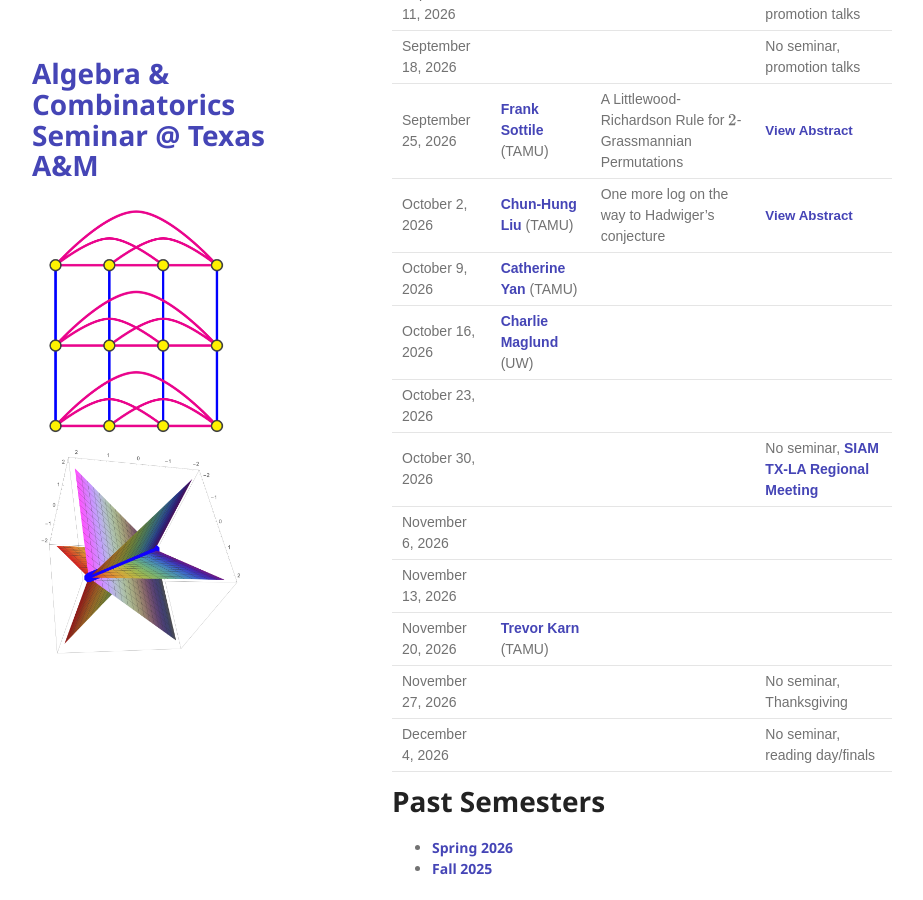
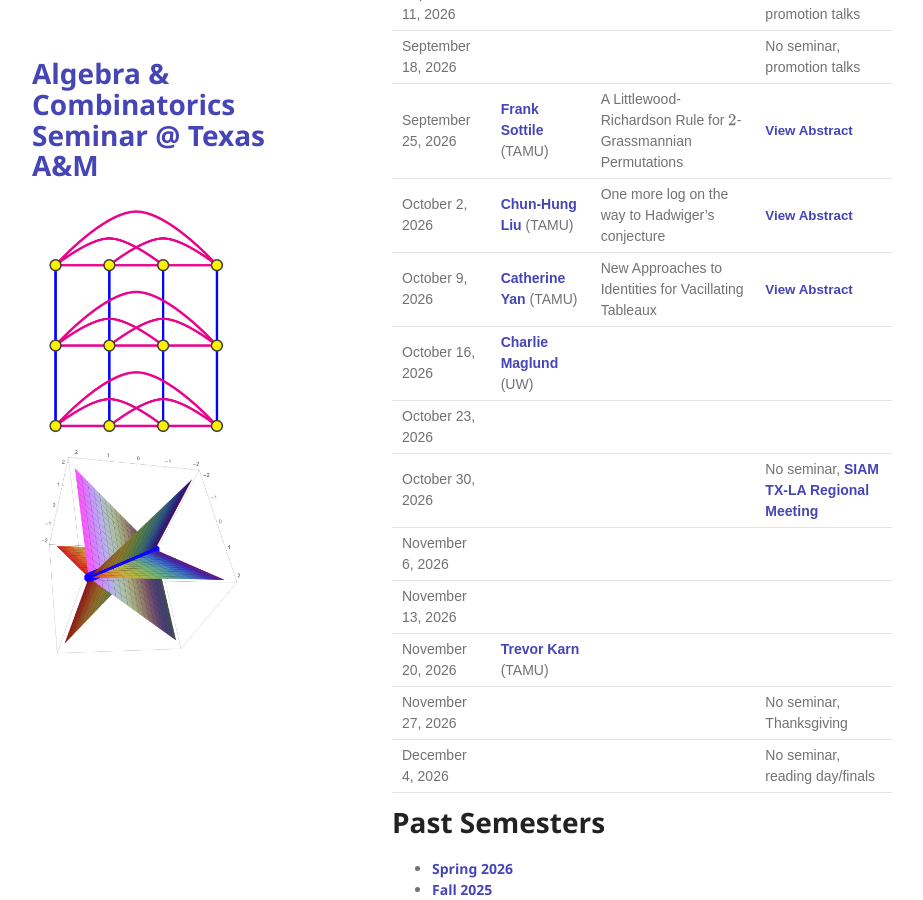
Before and after one commit to tamu-seminar/alg-comb, a Jekyll site: the page built from index.md, in a window 1280 px wide and 900 px high, scrolled down 358 px. Shown: the whole window, without its empty margins (178-1101 px from the left). Built offline with Jekyll 4.4.1, drawn with Linux system fonts in a browser that asks for light colours.

Commit message:
catherine yan

```diff
--- a/index.md
+++ b/index.md
@@ -29,7 +29,7 @@ The organizers are [Trevor Karn](https://trevorkarn.github.io/) and [Galen Dorpa
 | September 18, 2026|         |       | No seminar, promotion talks                      |
 | September 25, 2026|[Frank Sottile](https://franksottile.github.io/) (TAMU)| A Littlewood-Richardson Rule for $$2$$-Grassmannian Permutations      | <button type="button" class="abstract-link" onclick="showAbstract('sottile')">View Abstract</button>                               |
 | October 2, 2026   | [Chun-Hung Liu](https://people.tamu.edu/~chliu/) (TAMU)      | One more log on the way to Hadwiger's conjecture      |  <button type="button" class="abstract-link" onclick="showAbstract('chun-hung')">View Abstract</button>                                |
-| October 9, 2026   |[Catherine Yan](https://people.tamu.edu/~huafei-yan/) (TAMU)       |       |                                 |
+| October 9, 2026   |[Catherine Yan](https://people.tamu.edu/~huafei-yan/) (TAMU)       | New Approaches to Identities for Vacillating Tableaux      |    <button type="button" class="abstract-link" onclick="showAbstract('catherine')">View Abstract</button>                                |
 | October 16, 2026  |[Charlie Maglund](https://charlie.magland.org/) (UW)         |       |                                 |
 | October 23, 2026  |         |       |                                 |
 | October 30, 2026  |         |       | No seminar, [SIAM TX-LA Regional Meeting](https://sites.google.com/view/siam-txla-2026)                                |
@@ -75,6 +75,10 @@ This is joint work with Changzheng Li and Mingzhi Yang.</p>
 
 <div id="chun-hung" style="display:none;" aria-hidden="true">
 In 1943, Hadwiger conjectured that every graph that does not contain the complete graph on t+1 vertices as a minor is properly t-colorable. This conjecture is considered one of the major open problems in graph theory, and the t=4 case implies the Four Color Theorem. Delcourt and Postle made a breakthrough a few years ago, showing that O(t loglog t) colors are sufficient. In this talk we will show that O(t logloglog t) colors are sufficient by building on their result. Joint work with Jason Luo.
+</div>
+
+<div id="catherine" style="display:none;" aria-hidden="true">
+A fundamental identity for the number of vacillating tableaux was originally obtained through the representation theory of partition algebras. We extend this identity to arbitrary differential posets and show that it, together with several analogous identities, follows directly from the structural properties of differential posets. Specializing to Young's lattice and its Cartesian powers, we further obtain new bijective proofs via a simple deletion--insertion process.  This is a joint work with Derek Wu.
 </div>
 
 <!-- Code that makes the pop-up windows -->
```
